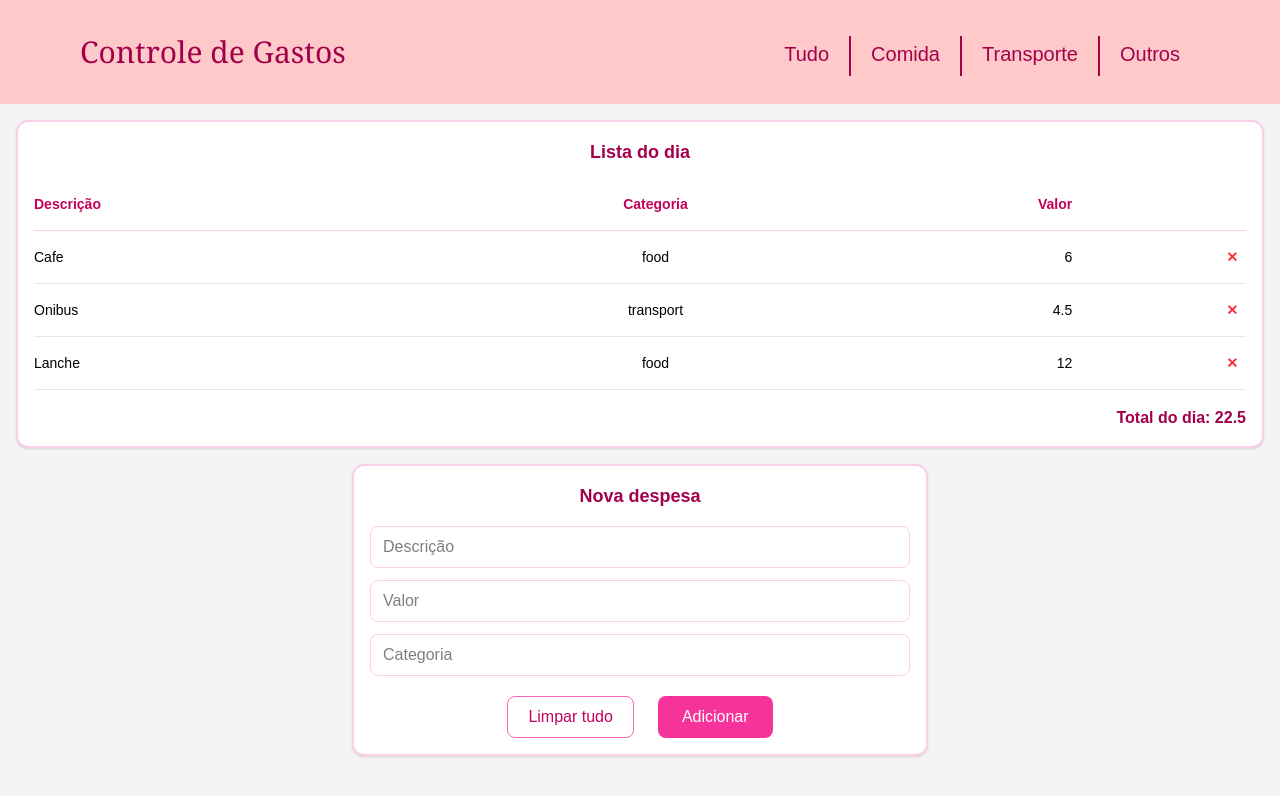
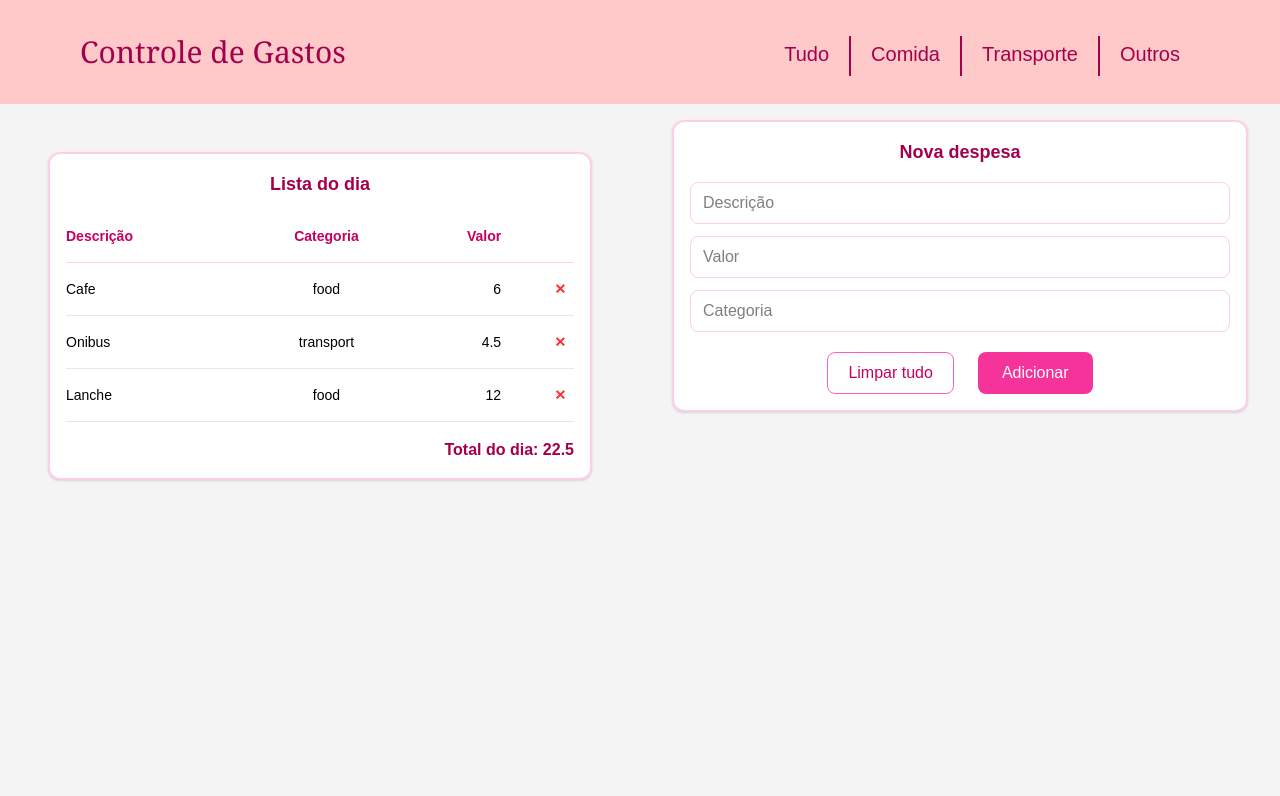
Before and after one commit to trabalhos-amanda-e-heloisa/bad-expence-tracker, a Vue app: page / in a window 1280 px wide. Shown: the top 796 px of the page. Built offline with nearby package versions, Linux system fonts and the light colour scheme.

Commit message:
FEAT: Responsividade aplicada no App.vue e ExpenceList.vue

```diff
--- a/src/App.vue
+++ b/src/App.vue
@@ -20,25 +20,16 @@ const {
 </script>
 
 <template>
-    <div class="app">
-        <div class="header">
-            <AppHeader :filter="filter" @changeFilter="filter = $event" />
+    <div class="header">
+        <AppHeader :filter="filter" @changeFilter="filter = $event" />
+    </div>
+    <div class="md:flex justify-center w-full">
+        <div class="md:w-1/2">
+            <ExpenseList :filtered="filtered" :total="total" :removeExpense="removeExpense" />
+        </div>
+        <div class="md:w-1/2">
+            <NewExpenceForm v-model:title="title" v-model:value="value" v-model:category="category"
+                :addExpense="addExpense" :clearAll="clearAll" />
         </div>
     </div>
-        <div>
-            <ExpenseList
-                :filtered="filtered"
-                :total="total"
-                :removeExpense="removeExpense"
-            />
-        </div>
-        <div class="layout">
-            <NewExpenceForm
-                v-model:title="title"
-                v-model:value="value"
-                v-model:category="category"
-                :addExpense="addExpense"
-                :clearAll="clearAll"
-            />
-        </div>
 </template>
--- a/src/components/records/ExpenceList.vue
+++ b/src/components/records/ExpenceList.vue
@@ -7,7 +7,7 @@ defineProps({
 </script>
 
 <template>
-  <div class="bg-white border-2 border-pink-200 rounded-xl shadow-sm p-4 m-4">
+  <div class="bg-white border-2 border-pink-200 rounded-xl shadow-sm p-4 m-4 lg:m-12 md:m-10">
 
     <h2 class="text-lg font-semibold text-pink-800 text-center mb-3">
       Lista do dia
@@ -41,7 +41,7 @@ defineProps({
 
           <td class="text-right">
             <button
-              class="text-red-500 hover:text-red-700 font-bold px-2"
+              class="text-red-500 hover:text-red-700 font-bold px-2 cursor-pointer"
               @click="removeExpense(item.id)"
             >
               ✕
```
